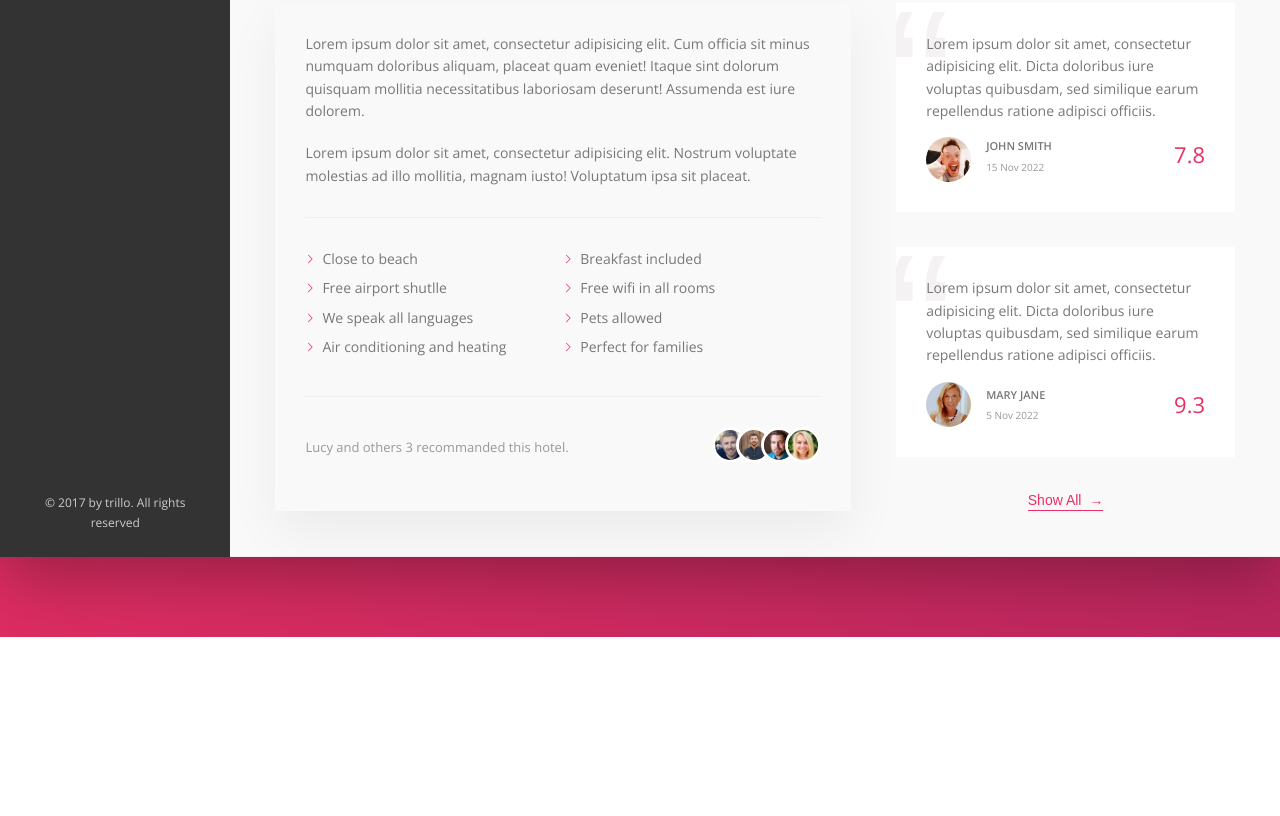
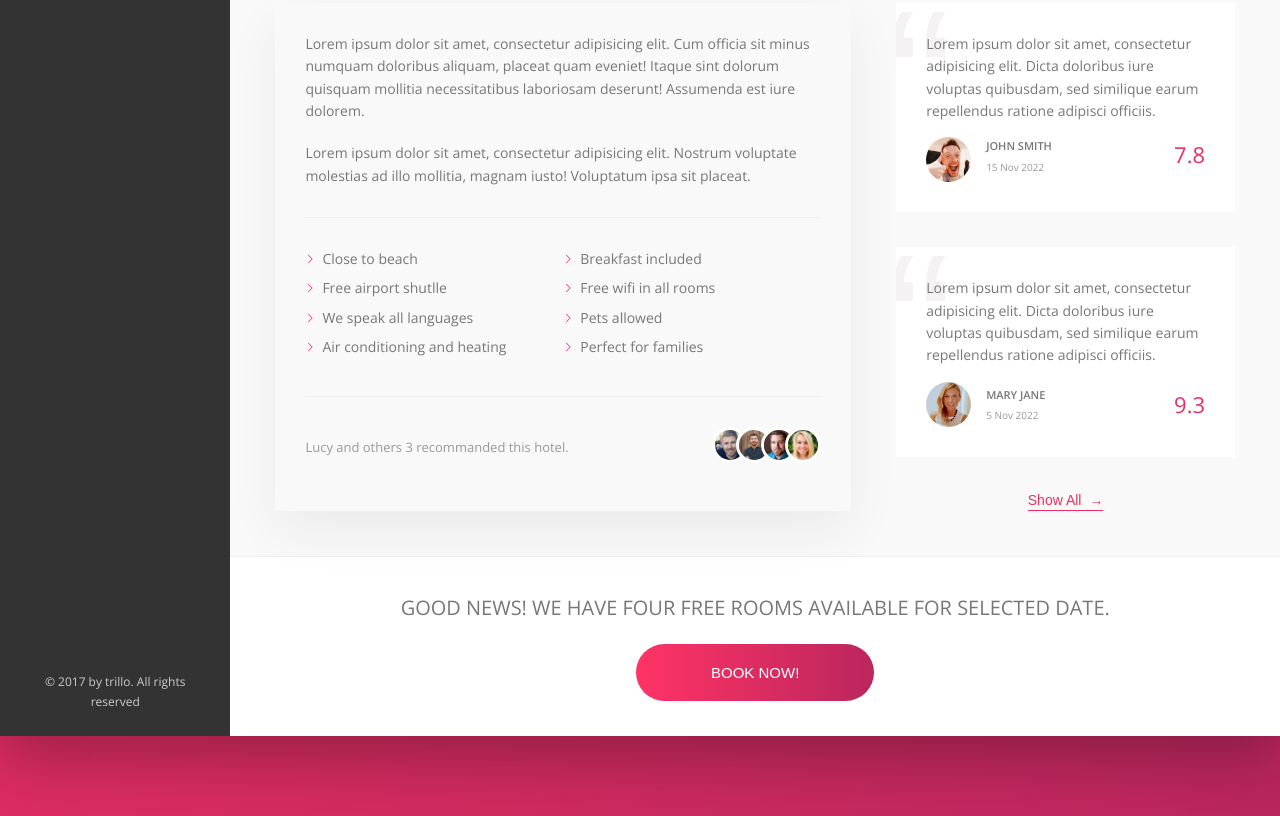
Before and after one commit to Suhail-007/trillo, a website built with Parcel: page index.html in a window 1280 px wide. Shown: the part 670-1486 px from the top of the page. Before the commit the page ends 1307 px from the top, so only its background shows below. Built offline with nearby package versions, Linux system fonts and the light colour scheme; files whose address does not match are found by name.

Commit message:
Project completed

```diff
--- a/index.html
+++ b/index.html
@@ -199,6 +199,18 @@
             <button class="show-btn btn-bottom-border--orangered">Show All <span>&rarr;</span></button>
           </div>
         </div>
+
+        <div class="cta">
+          <h2 class="cta__heading">
+            Good News! We have four free rooms available for selected date.
+          </h2>
+
+          <button class="cta__btn">
+            <span class="cta__btn--visible">Book Now!</span>
+            <span class="cta__btn--hidden">Only four room left!</span>
+          </button>
+        </div>
+
       </main>
     </div>
   </div>
--- a/sass/base/_base.scss
+++ b/sass/base/_base.scss
@@ -23,7 +23,6 @@ body {
 }
 
 .container {
-  max-width: 120rem;
   margin: 8rem auto;
   background-color: $color-grey-light-1;
   box-shadow: $box-shadow-dark;
--- /dev/null
+++ b/sass/components/_cta.scss
@@ -0,0 +1,57 @@
+.cta {
+  padding: 3.5rem 0;
+  text-align: center;
+  background-color: #fff;
+
+  &__heading {
+    font-size: 2rem;
+    font-weight: 300;
+    text-transform: uppercase;
+    margin-bottom: 2rem;
+  }
+
+  &__btn {
+    font-size: 1.5rem;
+    font-weight: 300;
+    text-transform: uppercase;
+    border: none;
+    border-radius: 100px;
+    background: none;
+    color: $color-white;
+    overflow: hidden;
+    position: relative;
+    background-image: linear-gradient(to right, $color-primary-light, $color-primary-dark);
+
+    & span {
+      display: inline-block;
+      height: 100%;
+      width: 100%;
+      transition: all .2s;
+    }
+
+    &--visible {
+      padding: 2rem 7.5rem;
+    }
+
+    &--hidden {
+      padding: 2rem 0;
+      position: absolute;
+      top: -100%;
+      left: 0;
+    }
+
+
+    &:hover &--visible {
+      transform: translateY(100%);
+    }
+
+    &:hover &--hidden {
+      top: 0;
+    }
+
+    &:focus {
+      outline: none;
+      animation: pulsate 1s infinite;
+    }
+  }
+}
--- a/sass/main.scss
+++ b/sass/main.scss
@@ -9,6 +9,7 @@
 @import 'base/utilities';
 
 @import 'components/buttons';
+@import 'components/cta';
 
 @import 'layouts/flex';
 @import 'layouts/header';
--- a/sass/pages/_home.scss
+++ b/sass/pages/_home.scss
@@ -165,7 +165,6 @@
       }
     }
   }
-}
 
   .show-btn {
     span {
@@ -175,9 +174,10 @@
 
     &:hover {
       color: $color-grey-dark-1;
+
       span {
         margin-left: .8rem;
       }
     }
-
   }
+}
```
Also changed, not shown: css/style.css, 1 other file. Lines whose indentation alone changed are shown as unchanged.
